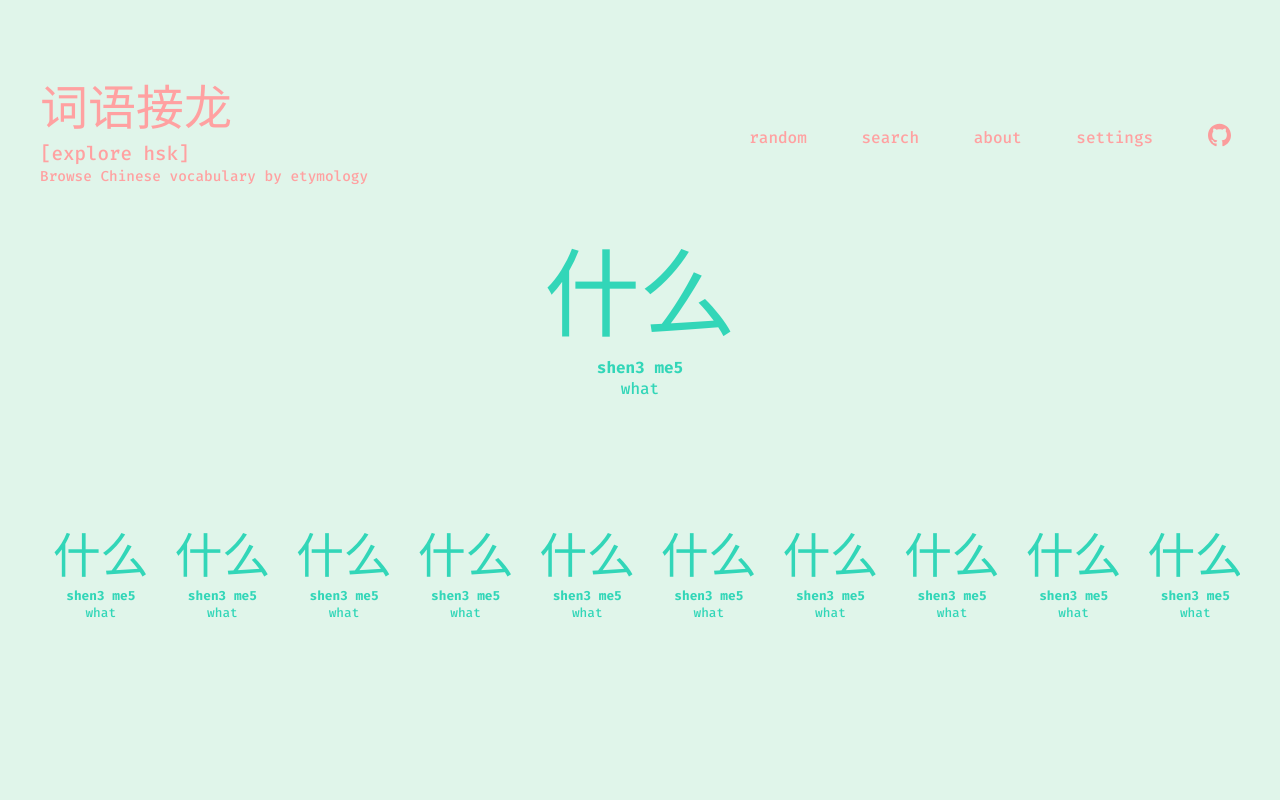
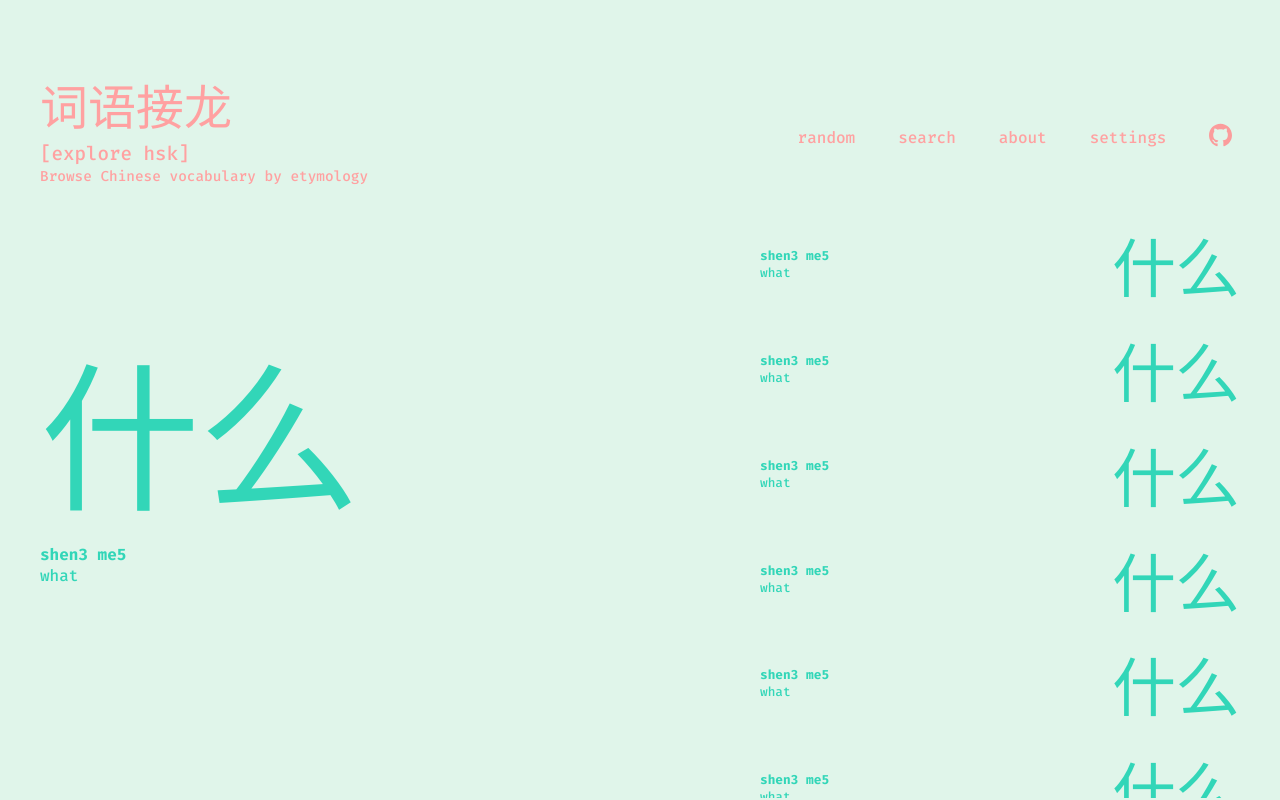
Before and after one commit to syltruong/explorehsk, a React (Create React App) app in the folder frontend-react/: page / in a window 1280 px wide. Built offline with nearby package versions, Linux system fonts and the light colour scheme.

Commit message:
responsive main content

```diff
--- a/frontend-react/src/App.css
+++ b/frontend-react/src/App.css
@@ -1,4 +1,8 @@
 @import url('https://fonts.googleapis.com/css2?family=Fira+Code:wght@500;700&family=Noto+Sans+SC:wght@500;700&display=swap');
+
+* {
+    box-sizing: border-box;
+}
 
 body {
     background-color: #E0F5EA;
@@ -14,9 +18,10 @@ body {
 }
 
 @media (min-width: 972px){
-    body {
+
+    #app-container {
         margin: 0 auto;
-        margin-top: 4em;
+        padding-top: 4em;
         max-width: 1200px;
     }
 }
--- a/frontend-react/src/App.js
+++ b/frontend-react/src/App.js
@@ -5,7 +5,7 @@ import './App.css';
 
 function App() {
     return (
-        <div>
+        <div id="app-container">
             <Header />
             <Main />
         </div>
--- a/frontend-react/src/Header.css
+++ b/frontend-react/src/Header.css
@@ -37,7 +37,7 @@ nav {
     align-items: center;
     margin-top: 1.5em;
     width: 100%;
-    max-width: 500px;
+    max-width: 450px;
 }
 
 button {
@@ -47,7 +47,7 @@ button {
     background-color: inherit;
     color: inherit;
     border: 0;
-    margin: 0 0.2em;
+    margin: 0 0.1em;
 }
 
 button:hover {
--- a/frontend-react/src/Main.css
+++ b/frontend-react/src/Main.css
@@ -48,3 +48,42 @@ main {
 .suggestion .zh {
     font-size: 3rem;
 }
+
+@media (min-width: 972px){
+    main {
+        flex-direction: row;
+        align-items: center;
+        height: calc(100vh - 220px);
+    }
+
+    #center-container {
+        width: 55%;
+        text-align: left;
+    }
+
+    #center-word {
+        font-size: 10rem;
+    }
+
+    #suggestions-container {
+        flex-direction: column;
+        width: 40%;
+        max-height: 100%;
+    }
+
+    .suggestion {
+        margin: 0;
+        flex-direction: row-reverse;
+        justify-content: space-between;
+        margin-bottom: 1em;
+    }
+
+    .suggestion .zh {
+        font-size: 4rem;
+        padding-left: 0.33em;
+    }
+
+    .suggestion .meta {
+        text-align: left
+    }
+}
```
